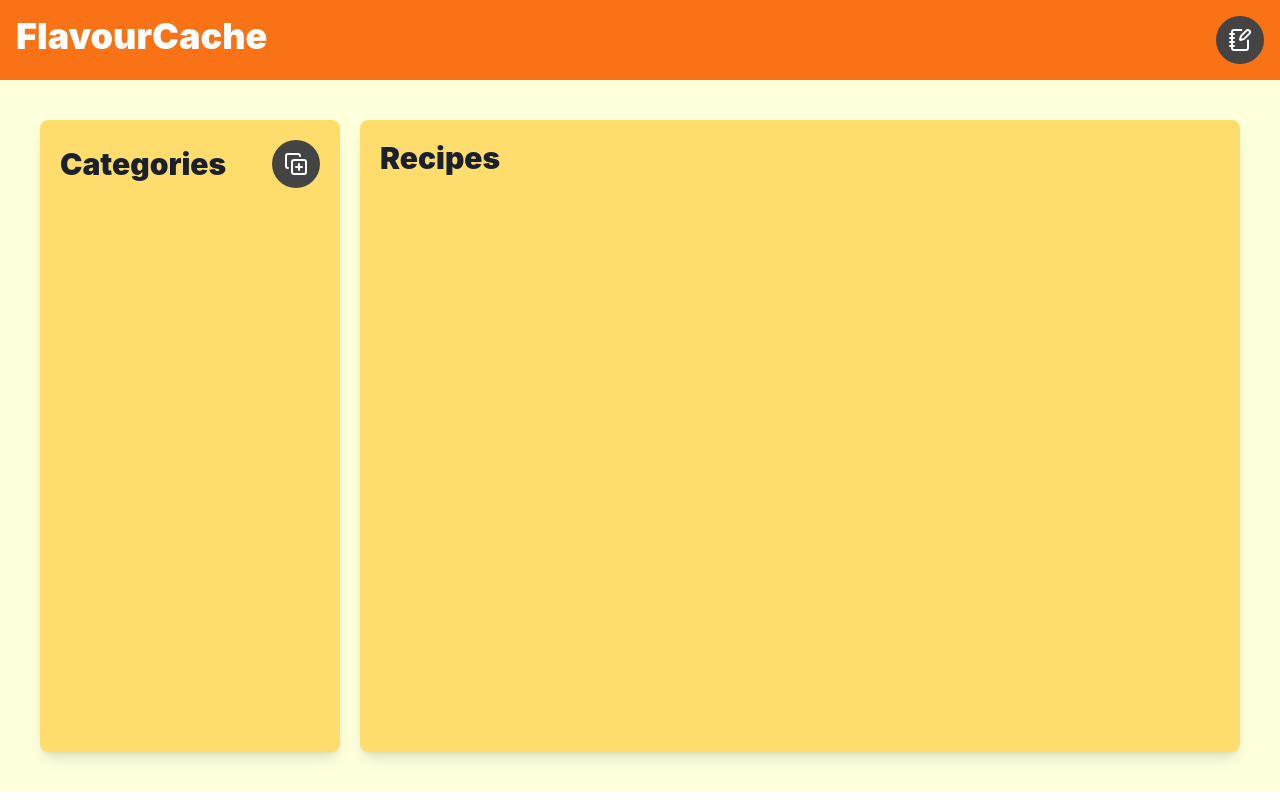
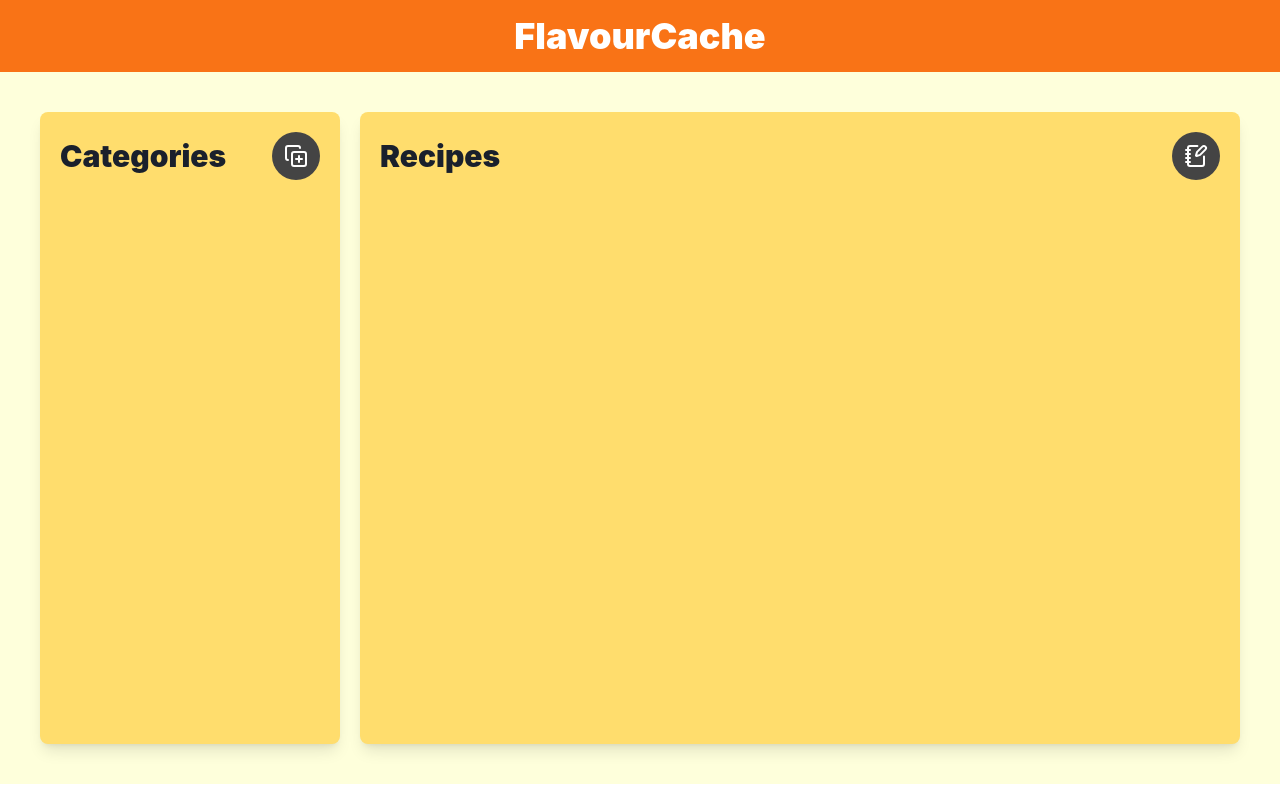
Before and after one commit to wisyxx/FlavourCache, a React (Vite) app: page / in a window 1280 px wide. Built offline with nearby package versions, Linux system fonts and the light colour scheme.

Commit message:
Change add recipe button position to RecipeList

```diff
--- a/src/App.tsx
+++ b/src/App.tsx
@@ -12,7 +12,7 @@ export const App = () => {
 
   return (
     <>
-      <header className=" bg-orange-500 p-4 flex justify-between">
+      <header className=" bg-orange-500 p-4 flex justify-center">
         <h1 className=" text-white font-black text-4xl">FlavourCache</h1>
         <AddRecipeModal />
       </header>
--- a/src/components/AddRecipeModal.tsx
+++ b/src/components/AddRecipeModal.tsx
@@ -4,15 +4,13 @@ import {
   ModalOverlay,
   ModalContent,
   ModalHeader,
-  ModalCloseButton,
-  IconButton,
+  ModalCloseButton
 } from '@chakra-ui/react';
-import { NotebookPen } from 'lucide-react';
 import { useRecipe } from '../hooks/useRecipe';
 import { RecipeForm } from './RecipeForm';
 
 export const AddRecipeModal = () => {
-  const { onOpen, onClose, isOpen, dispatch } = useRecipe();
+  const { onClose, isOpen, dispatch } = useRecipe();
 
   const handleClose = () => {
     dispatch({type: 'remove-editinId'});
@@ -20,23 +18,6 @@ export const AddRecipeModal = () => {
 
   return (
     <>
-      <IconButton
-        onClick={onOpen}
-        aria-label="New recipe"
-        bg="#444444"
-        size="lg"
-        isRound={true}
-        _hover={{
-          background: '#ffc60b',
-        }}
-        _active={{
-          background: '#ffdb66',
-        }}
-        icon={<NotebookPen className=" text-white" />}
-      >
-        Button
-      </IconButton>
-
       <Modal
         onCloseComplete={handleClose}
         size="xl"
--- a/src/components/RecipeList.tsx
+++ b/src/components/RecipeList.tsx
@@ -1,11 +1,32 @@
+import { IconButton } from '@chakra-ui/react';
 import { useRecipe } from '../hooks/useRecipe';
 import { RecipeDisplay } from './RecipeDisplay';
+import { NotebookPen } from 'lucide-react';
 
 export const RecipeList = () => {
-  const { state } = useRecipe();
+  const { state, onOpen } = useRecipe();
+
   return (
     <div className="bg-[#ffdd6d] shadow-lg rounded-lg p-5 flex-1 overflow-scroll no-scrollbar">
-      <h1 className=" text-3xl font-black">Recipes</h1>
+      <div className="flex justify-between items-center">
+        <h1 className=" text-3xl font-black">Recipes</h1>
+        <IconButton
+          onClick={onOpen}
+          aria-label="New recipe"
+          bg="#444444"
+          size="lg"
+          isRound={true}
+          _hover={{
+            background: '#ffc60b',
+          }}
+          _active={{
+            background: '#ffdb66',
+          }}
+          icon={<NotebookPen className=" text-white" />}
+        >
+          Button
+        </IconButton>
+      </div>
       <div className="space-y-4 p-4">
         {state.recipes.map((recipe) => (
           <RecipeDisplay key={recipe.id} recipe={recipe} />
```
